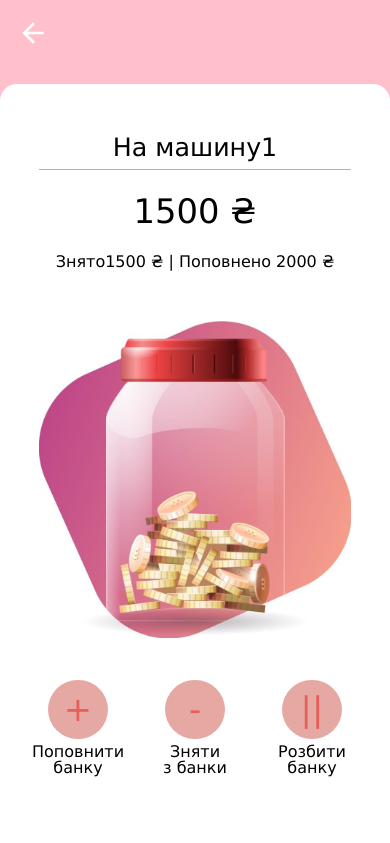
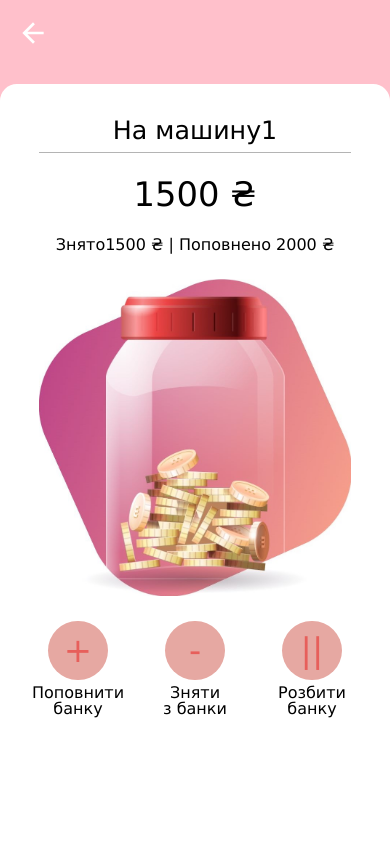
Before and after one commit to OlehTysovskyi/Tysovskyi.University.Monobank.Client, a React app: page /bank/1 in a window 390 px wide. Built offline with nearby package versions, Linux system fonts and the light colour scheme; some packages are replaced by stand-ins of ours.

Commit message:
changed styles for iphone

```diff
--- a/src/styles/bank.css
+++ b/src/styles/bank.css
@@ -8,7 +8,7 @@
 .bank-container {
     width: 100%;
     height: 90vh;
-    padding: 5vh 0;
+    padding: 3vh 0;
     display: flex;
     flex-direction: column;
     justify-content: flex-start;
@@ -23,7 +23,7 @@
 
 .bank .info {
     width: 100%;
-    height: 20vh;
+    height: fit-content;
     margin: 0 0 3vh;
     display: flex;
     flex-direction: column;
@@ -47,7 +47,7 @@
 
 .bank img {
     width: 80%;
-    margin: 0 0 5vh;
+    margin: 0 0 3vh;
 }
 
 .bank .options {
```
